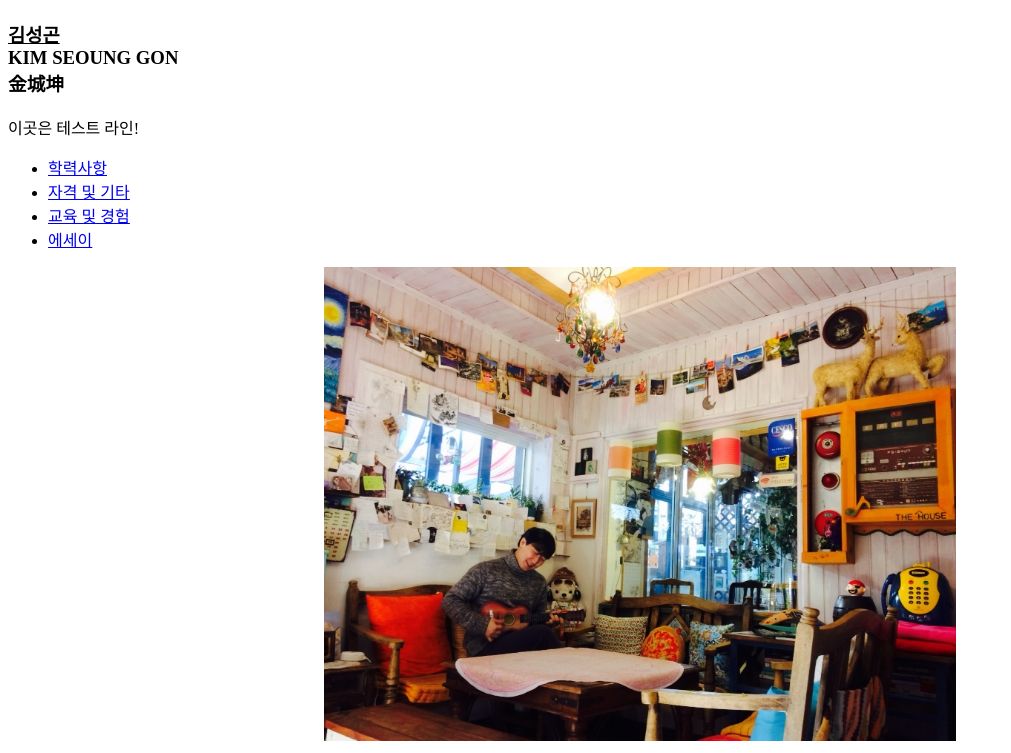
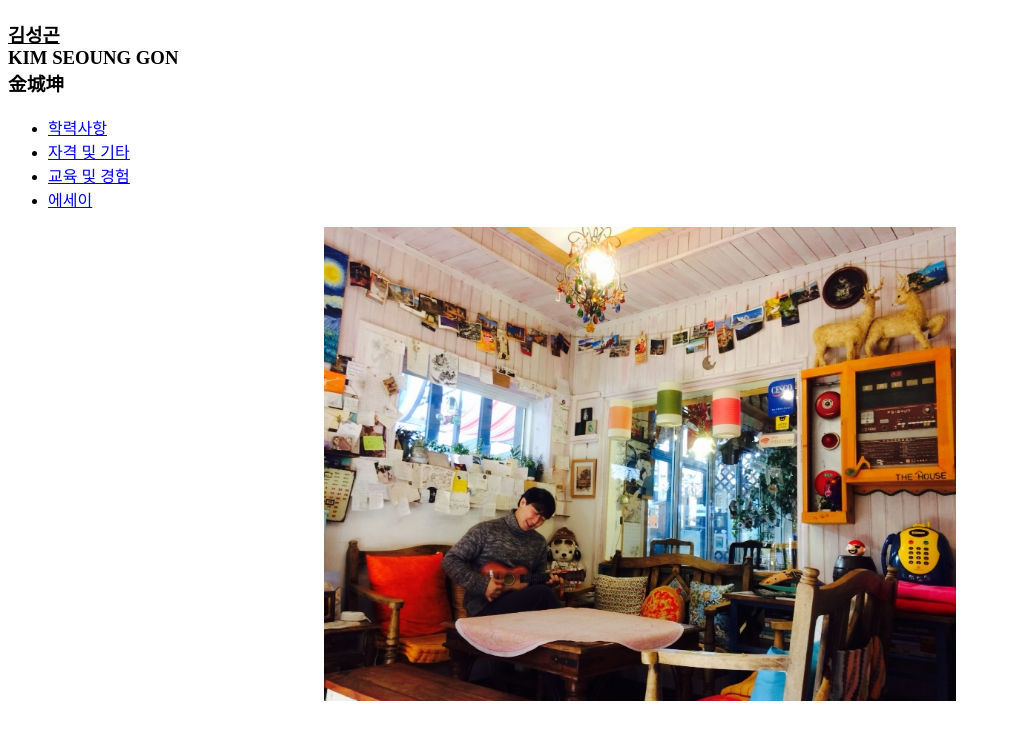
Before and after one commit to aurvaeyel/webn-2018-profile-gone, a plain HTML site: page main.html in a window 1280 px wide. Shown: the part 60-813 px from the top of the page, without its empty margins (0-1011 px from the left). Drawn offline with Linux system fonts and the light colour scheme.

Commit message:
push test

```diff
--- a/main.html
+++ b/main.html
@@ -10,7 +10,6 @@
     <h3><strong><u>김성곤</u>
     <br>KIM SEOUNG GON
     <br>金城坤</strong></h3>
-    이곳은 테스트 라인!
     <ul>
       <li><u><a href="1.html">학력사항</a></u></li>
       <li><u><a href="3.html">자격 및 기타</a></u></li>
```
